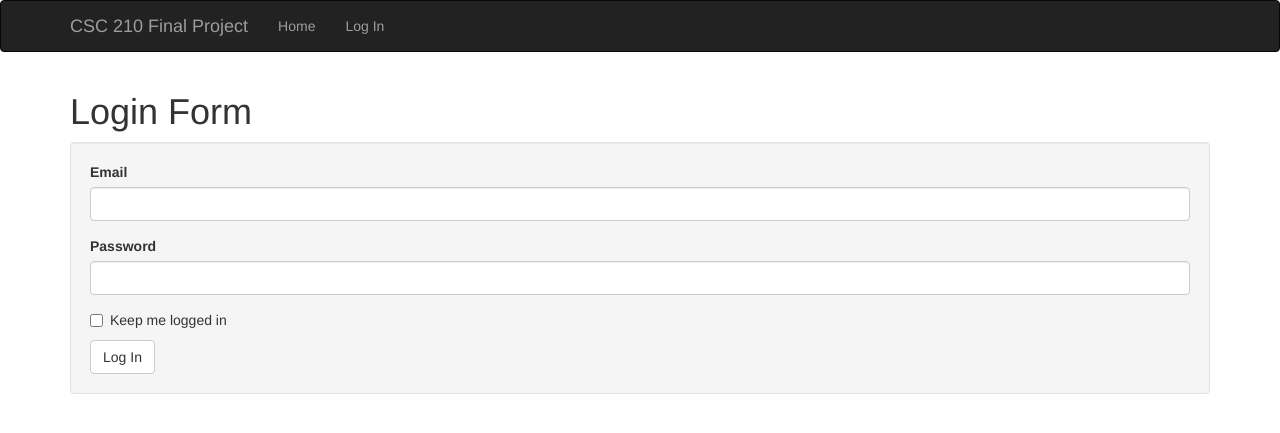
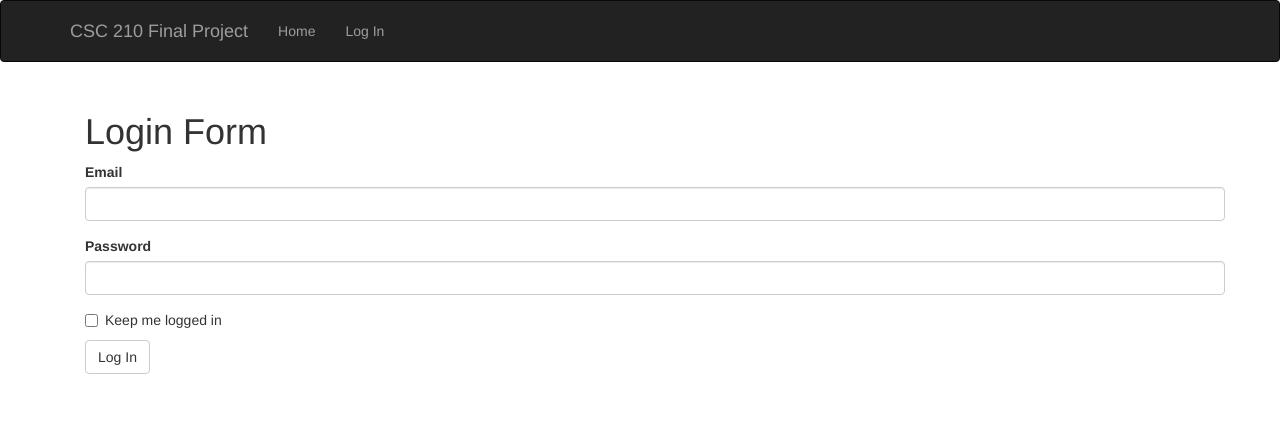
Before and after one commit to joshlemberg/CSC210-Final-Project, a Flask app: page /auth/login in a window 1280 px wide. Shown: the top 433 px of the page. Run offline with Flask 2, Linux system fonts and the light colour scheme; some libraries are stand-ins or nearby versions.

Commit message:
set up css stuff

```diff
--- /dev/null
+++ b/app/static/css/styles.css
@@ -0,0 +1,12 @@
+.test {
+    background-color: #28334AFF;
+    padding-left: 20px;
+    padding-right: 20px;
+}
+
+.container {
+  padding-right: 15px
+  padding-left: 15px;
+  padding-top: 5px;
+  padding-bottom: 5px;
+}
--- a/app/templates/auth/login.html
+++ b/app/templates/auth/login.html
@@ -2,8 +2,10 @@
 {% import "bootstrap/wtf.html" as wtf %}
 
 {% block page_content %}
-    <h1>Login Form</h1>
-    <div class="well">
+<body>
+	<div class="container">
+    	<h1>Login Form</h1>
         {{ wtf.quick_form(form) }}
-    </div>
+	</div>
+</body>
 {% endblock page_content %}
--- a/app/templates/base.html
+++ b/app/templates/base.html
@@ -1,7 +1,12 @@
 {% extends "bootstrap/base.html" %}
 
-{% block title %}CSC 210 Final Project{% endblock %}
+{% block title %}Shape Shack{% endblock %}
 
+
+{% block styles %}
+{{ super() }}
+<link rel="stylesheet" href="{{ url_for('static', filename='css/styles.css') }}">
+{% endblock %}
 
 
 {% block navbar %}
```
